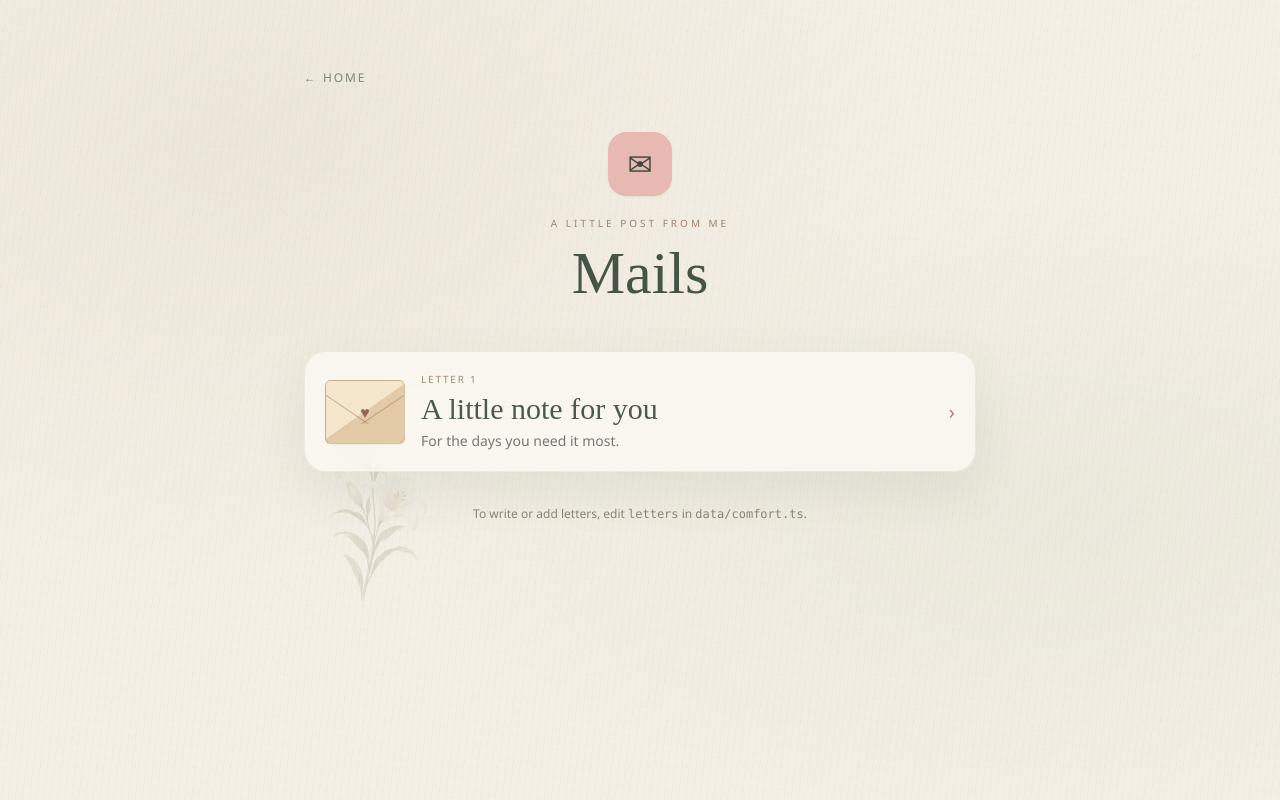
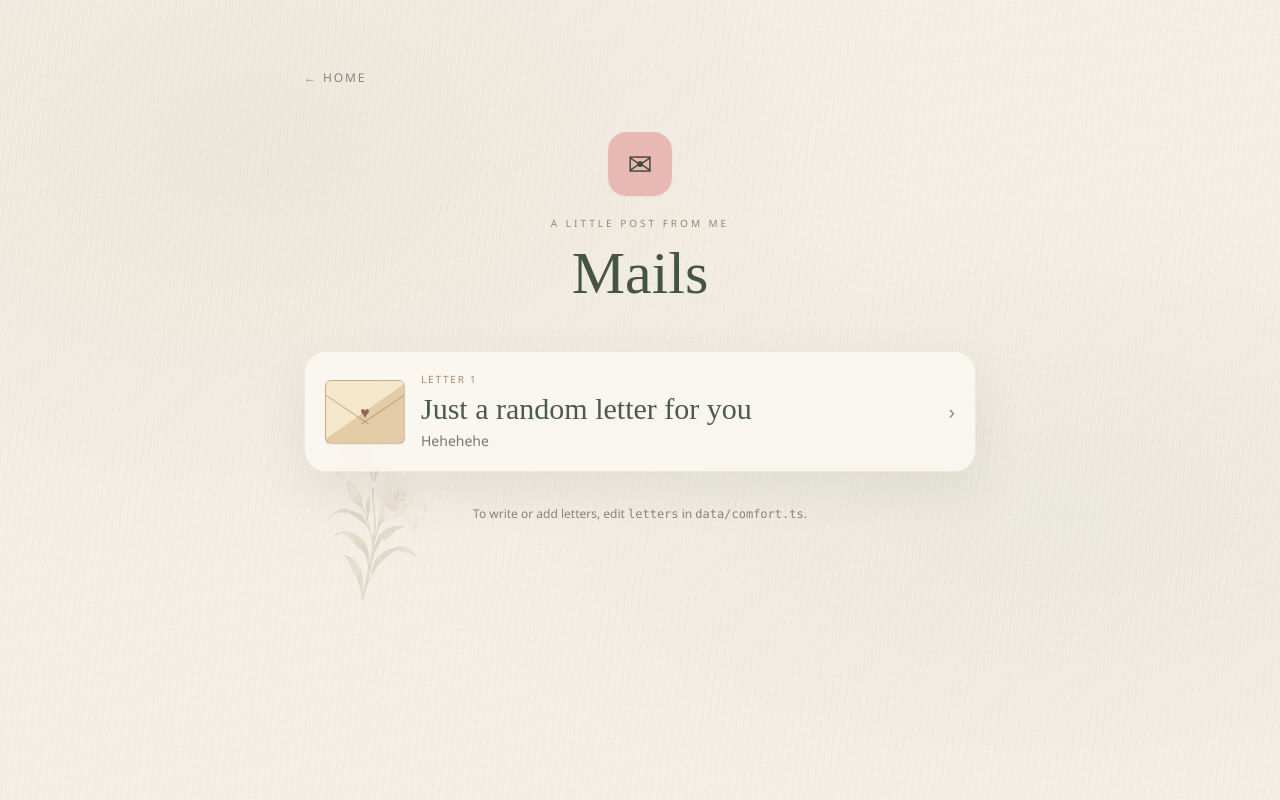
Before and after one commit to iamakee/Lovebutton, a Next.js app: page /mails in a window 1280 px wide. Built offline with nearby package versions, Linux system fonts and the light colour scheme.

Commit message:
Update letter for Arundhati

```diff
--- a/data/comfort.ts
+++ b/data/comfort.ts
@@ -31,14 +31,13 @@ export type Letter = {
 // Add future letters by copying this whole object and giving it a unique slug.
 export const letters: Letter[] = [
   {
-    slug: 'a-s-note-for-you',
-    subject: 'A little note for you',
-    preview: 'For the days you need it most.',
-    date: 'For the days you need it most',
-    greeting: 'My dearest Aru,',
+    slug: 'a-little-note-for-you',
+    subject: 'Just a random letter for you',
+    preview: 'Hehehehe',
+    date: '30th August, 2026',
+    greeting: 'My dear Arundhati,',
     paragraphs: [
-      'Write your letter here. This space is yours — make it as long, soft, silly, or honest as you want it to be.',
-      'You can add another paragraph here whenever you want to leave her a new little piece of your heart.',
+      ' Hellloooooo!!! there is no important agenda to this letter its just a letter because i felt like it. i feel like i have gotten used to the place you know like i have stopped complaining and tbh there is not much to complain about i am getting accoustumed to this place and its okayish now. only thing that still bothers me is like you see others and their hostel life and then compare it to yours then it kinda stings but ehh its wahtver. HEHEHE its crazyyy how its been around 2 months and like 12 days since we have been dating and been together and it has been the awesomest time. I really really miss you but i feel like i have kinda gotten used to is and now its just me running on cruise mode and just surviving and waiting till i come back to mumbai and meet you. and it also feels good that i have gotten into a good routine, a healthyish diet just need to fit in some studying and reduce timepass. I genuinely am waiting for you to get a PG cause then we potentially could stay on calls for longerrr durationsss and it willl be funnnn and AHHHHHHHH cant wait i hope you get a PG sooner. '
     ],
     signOff: 'Always yours,',
     signature: 'Vishwa',
```
